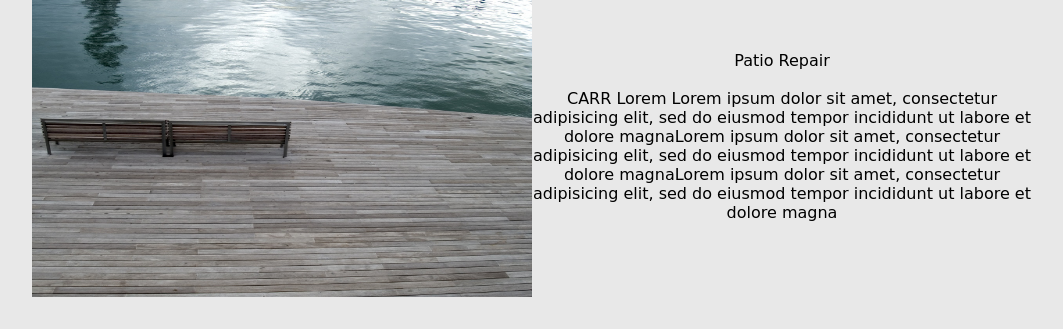
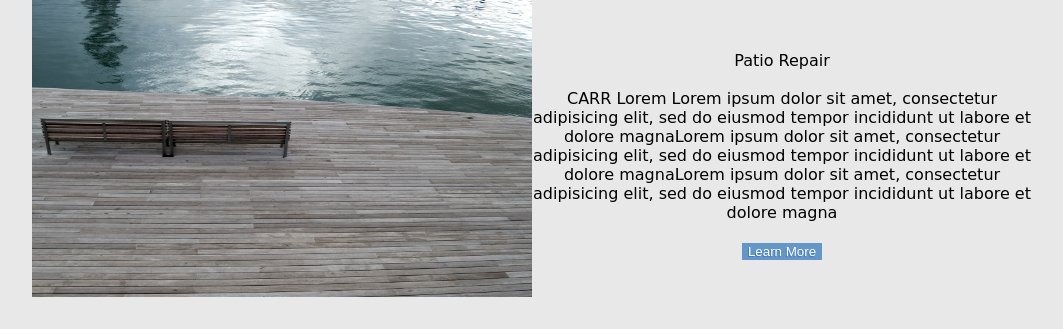
Before and after one commit to carroconnor/csharplearning, a plain HTML site: page StoreProject/restoration.html in a window 1280 px wide. Shown: the part 495-824 px from the top of the page, without its empty margins (108-1171 px from the left). Drawn offline with Linux system fonts and the light colour scheme; a web font is replaced by a local one.

Commit message:
Shop button

```diff
--- a/StoreProject/Restoration.css
+++ b/StoreProject/Restoration.css
@@ -64,3 +64,9 @@
 	text-align: center;
 	font-size: 25;
 }
+.flat {
+  color: #fff;
+  background-color: #6496c8;
+  text-shadow: -1px 1px #417cb8;
+  border: none;
+}
--- a/StoreProject/restoration.html
+++ b/StoreProject/restoration.html
@@ -46,7 +46,10 @@
 	<section>
 		<div><img id="midleft" src="storeimages/deck.jpg"></div>
 		<div><p id="midright"><br/><br/>Patio Repair <br/><br/> CARR Lorem	Lorem ipsum dolor sit amet, consectetur adipisicing elit, sed do eiusmod tempor incididunt ut labore et dolore magnaLorem ipsum dolor sit amet, consectetur adipisicing elit, sed do eiusmod tempor incididunt ut labore et dolore magnaLorem ipsum dolor sit amet, consectetur adipisicing elit, sed do eiusmod tempor incididunt ut labore et dolore magna
-	 	</p>
+			<br/>
+			<br/>
+    	<button class="flat">Learn More</button><br/><br/>
+		</p>
 		</div>
 	</section>
 	<!--middle section-->
```
